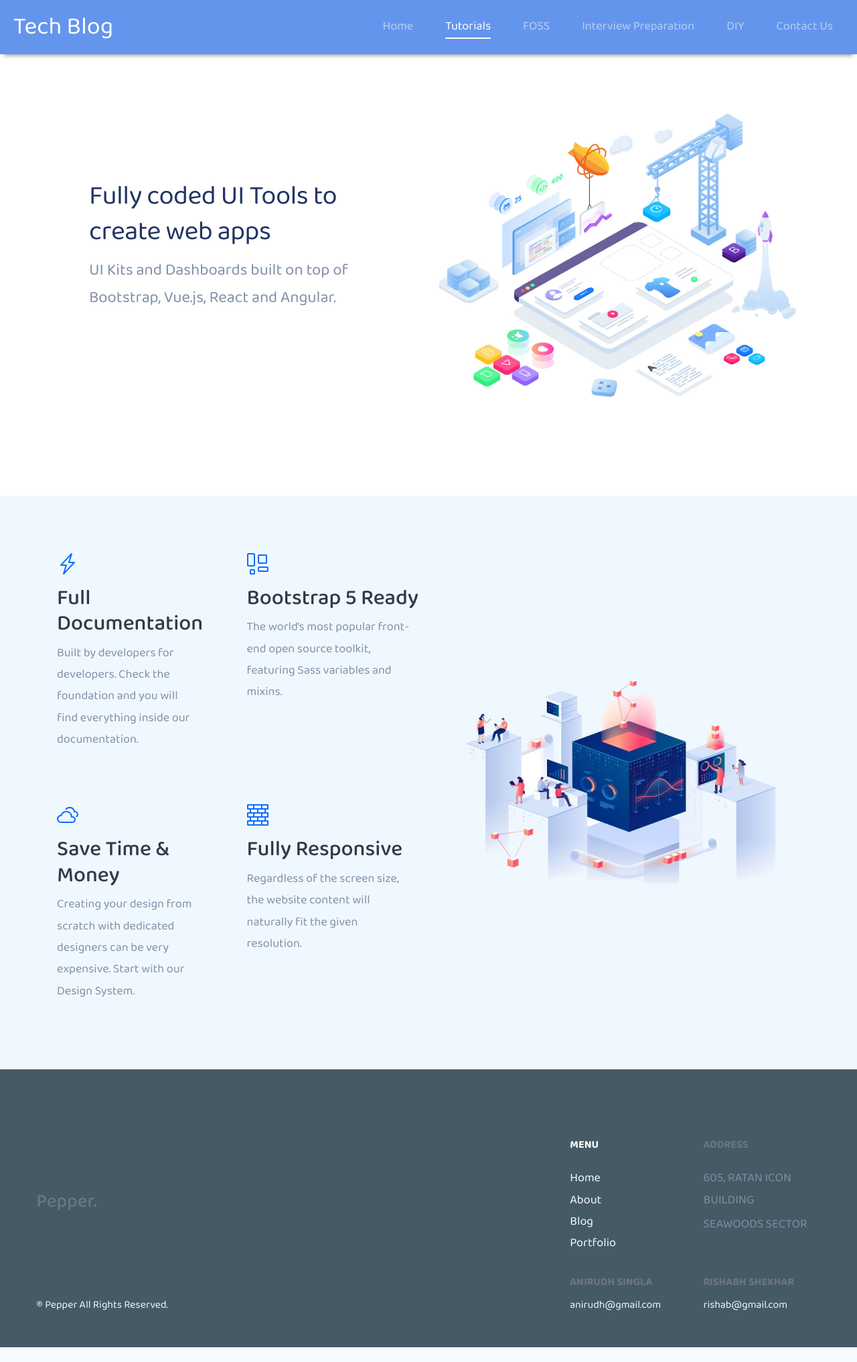
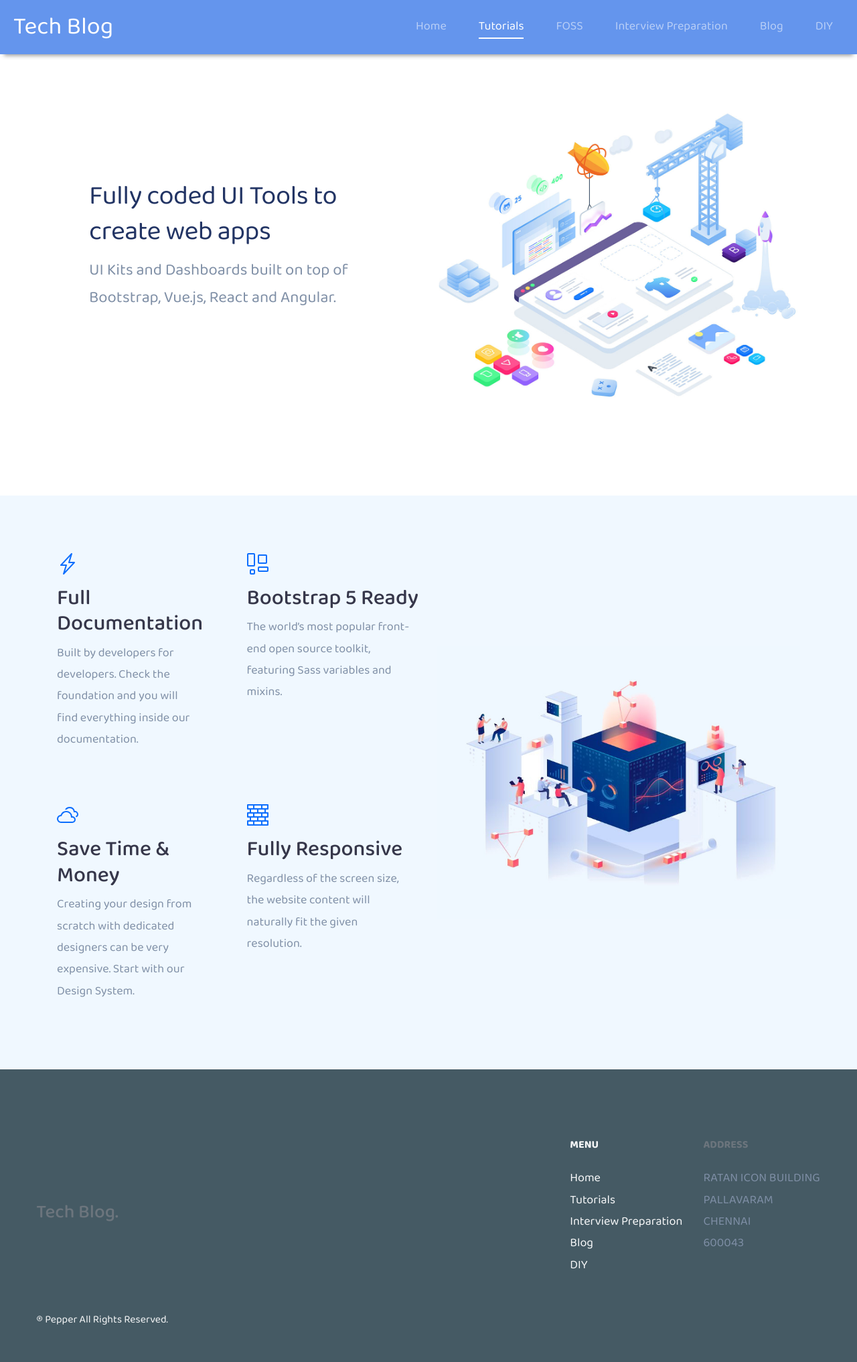
Before and after one commit to Ranilvannan/tech_blog, a Flask app: page / in a window 1280 px wide. Shown: the whole page at 67% size. Before the commit the page ends 2012 px from the top, so only its background shows below. Run offline with Flask 2, Linux system fonts and the light colour scheme; some libraries are stand-ins or nearby versions.

Commit message:
First commit

```diff
--- a/static/css/base.css
+++ b/static/css/base.css
@@ -50,6 +50,14 @@ body {
     height: 100%;
 }
 
+.w100 {
+    width: 100%;
+}
+
+.pd60 {
+    padding: 0 60px;
+}
+
 .space-110 {
     height: 110px;
     display: block;
--- a/static/css/home.css
+++ b/static/css/home.css
@@ -51,10 +51,6 @@ img {
     background-color: #fff;
 }
 
-.pd60 {
-    padding: 0 60px;
-}
-
 .section-header .card-featured-content {
     margin-top: 50px;
 }
--- a/template/base.html
+++ b/template/base.html
@@ -35,19 +35,19 @@
 							<a class="nav-link px-4 cool-link" href="/">Home</a>
 						</li>
 						<li class="nav-item col-6 col-md-auto">
-							<a class="nav-link px-4 cool-link active" aria-current="true" href="/docs/5.0/getting-started/introduction/">Tutorials</a>
+							<a class="nav-link px-4 cool-link active" aria-current="true" href="/category/tutorial/">Tutorials</a>
 						</li>
 						<li class="nav-item col-6 col-md-auto">
-							<a class="nav-link px-4 cool-link" href="/docs/5.0/examples/">FOSS</a>
+							<a class="nav-link px-4 cool-link" href="/category/foss/">FOSS</a>
 						</li>
 						<li class="nav-item col-6 col-md-auto">
-							<a class="nav-link px-4 cool-link" href="/interview_preparation">Interview Preparation</a>
+							<a class="nav-link px-4 cool-link" href="/category/interview_preparation/">Interview Preparation</a>
 						</li>
 						<li class="nav-item col-6 col-md-auto">
-							<a class="nav-link px-4 cool-link" href="https://themes.getbootstrap.com/">DIY</a>
+							<a class="nav-link px-4 cool-link" href="/category/blog/">Blog</a>
 						</li>
 						<li class="nav-item col-6 col-md-auto">
-							<a class="nav-link px-4 cool-link" href="https://blog.getbootstrap.com/">Contact Us</a>
+							<a class="nav-link px-4 cool-link" href="/category/diy/">DIY</a>
 						</li>
 					</ul>
 				</div>
@@ -64,32 +64,31 @@
              <div class="col-11">
                  <div class="row ">
                      <div class="col-xl-8 col-md-4 col-sm-4 col-12 my-auto mx-auto a">
-                         <h3 class="text-muted mb-md-0 mb-5 bold-text">Pepper.</h3>
+                         <h3 class="text-muted mb-md-0 mb-5 bold-text">Tech Blog.</h3>
                      </div>
                      <div class="col-xl-2 col-md-4 col-sm-4 col-12">
                          <h6 class="mb-3 mb-lg-4 bold-text "><b>MENU</b></h6>
                          <ul class="list-unstyled">
                              <li>Home</li>
-                             <li>About</li>
+                             <li>Tutorials</li>
+                             <li>Interview Preparation</li>
                              <li>Blog</li>
-                             <li>Portfolio</li>
+                             <li>DIY</li>
                          </ul>
                      </div>
                      <div class="col-xl-2 col-md-4 col-sm-4 col-12">
                          <h6 class="mb-3 mb-lg-4 text-muted bold-text mt-sm-0 mt-5"><b>ADDRESS</b></h6>
-                         <p class="mb-1">605, RATAN ICON BUILDING</p>
-                         <p>SEAWOODS SECTOR</p>
+                         <p class="mb-1" style="text-transform: uppercase;">
+							 Ratan icon building <br>
+							 pallavaram <br>
+						 	 Chennai <br>
+						 	 600043
+						 </p>
                      </div>
                  </div>
                  <div class="row ">
                      <div class="col-xl-8 col-md-4 col-sm-4 col-auto my-md-0 mt-5 order-sm-1 order-3 align-self-end">
                          <p class="social text-muted mb-0 pb-0 bold-text"> <span class="mx-2"><i class="fa fa-facebook" aria-hidden="true"></i></span> <span class="mx-2"><i class="fa fa-linkedin-square" aria-hidden="true"></i></span> <span class="mx-2"><i class="fa fa-twitter" aria-hidden="true"></i></span> <span class="mx-2"><i class="fa fa-instagram" aria-hidden="true"></i></span> </p><small class="rights"><span>&#174;</span> Pepper All Rights Reserved.</small>
-                     </div>
-                     <div class="col-xl-2 col-md-4 col-sm-4 col-auto order-1 align-self-end ">
-                         <h6 class="mt-55 mt-2 text-muted bold-text"><b>ANIRUDH SINGLA</b></h6><small> <span><i class="fa fa-envelope" aria-hidden="true"></i></span> anirudh@gmail.com</small>
-                     </div>
-                     <div class="col-xl-2 col-md-4 col-sm-4 col-auto order-2 align-self-end mt-3 ">
-                         <h6 class="text-muted bold-text"><b>RISHABH SHEKHAR</b></h6><small><span><i class="fa fa-envelope" aria-hidden="true"></i></span> rishab@gmail.com</small>
                      </div>
                  </div>
              </div>
```
